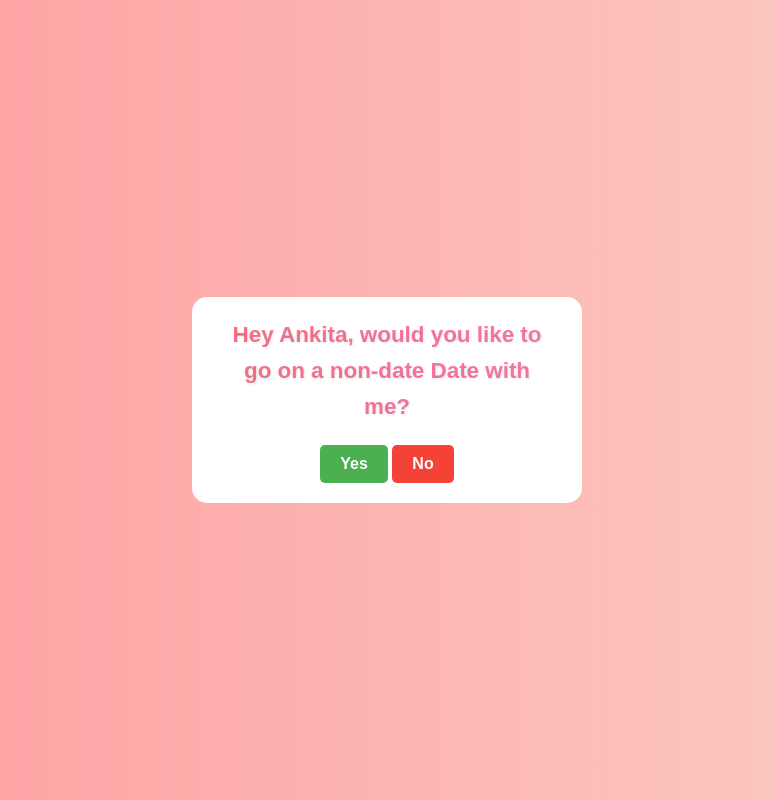
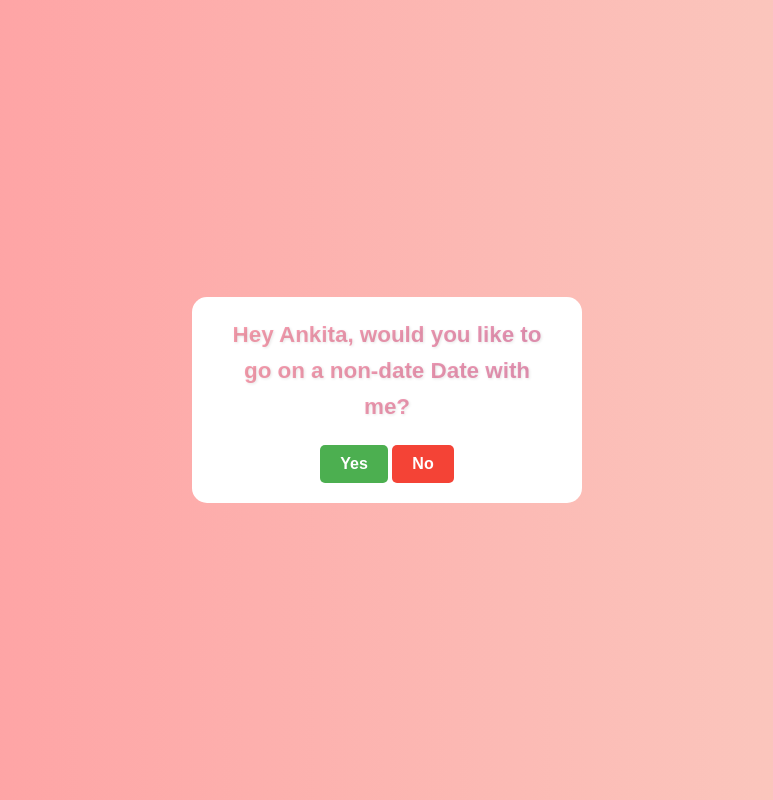
Before and after one commit to programmer4745/ask-the-user, a plain HTML site: page index.html in a window 1280 px wide. Shown: the whole page, without its empty margins (253-1026 px from the left). Drawn offline with Linux system fonts and the light colour scheme.

Commit message:
Update style.css

```diff
--- a/style.css
+++ b/style.css
@@ -30,7 +30,7 @@ body {
   padding: 0 10px; /* Add padding to avoid overflow */
   line-height: 1.6; /* Improve spacing for readability */
   text-shadow: 1px 1px 3px rgba(0, 0, 0, 0.1); /* Subtle shadow for depth */
-  background: linear-gradient(to right, #ff758c, #ff7eb3); /* Gradient matching theme */
+  background: linear-gradient(to right, #fba0af, #e995b8); /* Gradient matching theme */
   -webkit-background-clip: text; /* Clip gradient to text */
   -webkit-text-fill-color: transparent; /* Make the background gradient visible */
 }
```
